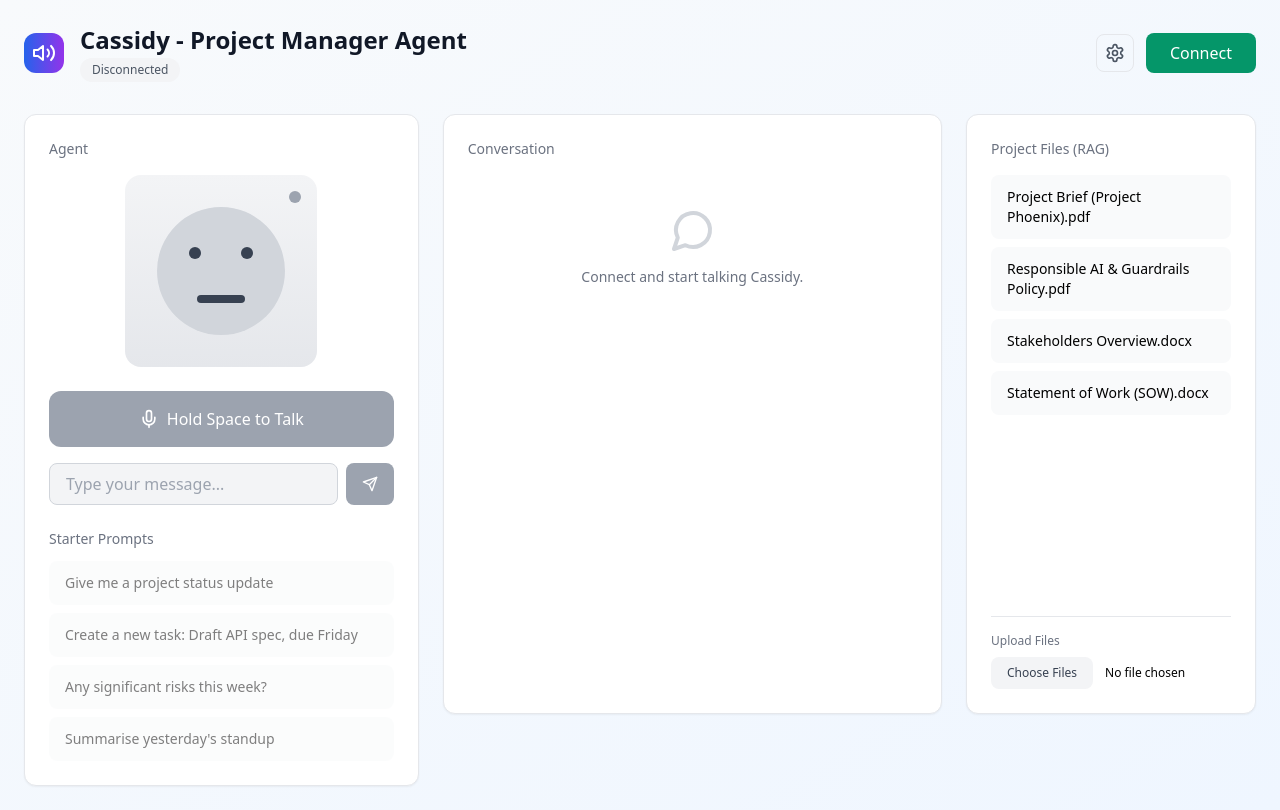
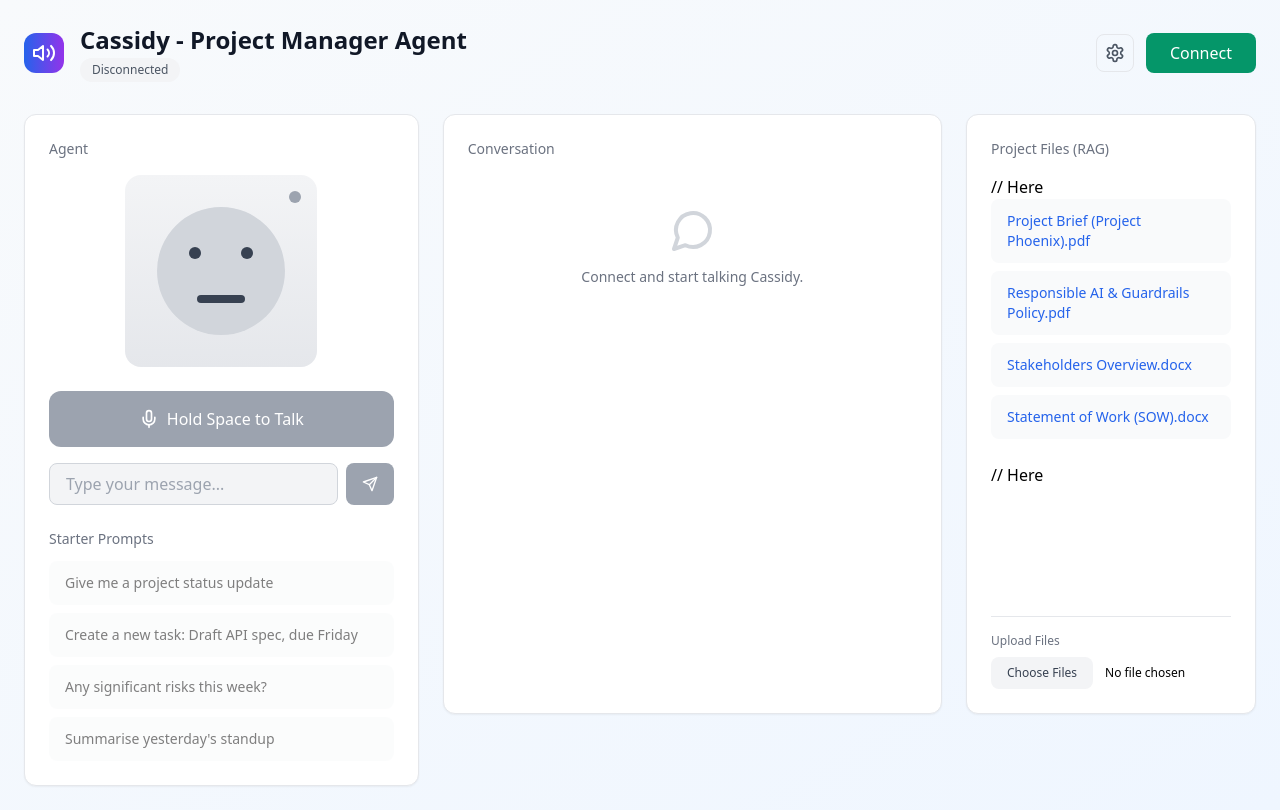
Before and after one commit to automate-build/ultravox-frontend, a React (Create React App) app: page / in a window 1280 px wide. Built offline with nearby package versions, Linux system fonts and the light colour scheme.

Commit message:
Update UltravoxVoiceAgent.js links

```diff
--- a/src/UltravoxVoiceAgent.js
+++ b/src/UltravoxVoiceAgent.js
@@ -488,16 +488,43 @@
             <div className="bg-white rounded-xl shadow-sm border border-gray-200 p-6 h-[600px] flex flex-col">
               <h2 className="text-sm font-medium text-gray-500 mb-4">Project Files (RAG)</h2>
 
-              <div className="space-y-2 mb-6">
-                {projectFiles.map((file, index) => (
-                  <div
-                    key={index}
-                    className="px-4 py-3 bg-gray-50 hover:bg-gray-100 rounded-lg text-sm cursor-pointer transition-colors"
-                  >
-                    {file}
-                  </div>
-                ))}
-              </div>
+            // Here
+          <div className="space-y-2 mb-6">
+  <a
+    href="https://docs.google.com/document/d/your-requirements-doc-id/edit"
+    target="_blank"
+    rel="noopener noreferrer"
+    className="block px-4 py-3 bg-gray-50 hover:bg-blue-50 rounded-lg text-sm transition-colors"
+  >
+    <span className="text-blue-600 hover:text-blue-800">Project Brief (Project Phoenix).pdf</span>
+  </a>
+  <a
+    href="https://docs.google.com/spreadsheets/d/your-risks-sheet-id/edit"
+    target="_blank"
+    rel="noopener noreferrer"
+    className="block px-4 py-3 bg-gray-50 hover:bg-blue-50 rounded-lg text-sm transition-colors"
+  >
+    <span className="text-blue-600 hover:text-blue-800">Responsible AI & Guardrails Policy.pdf</span>
+  </a>
+  <a
+    href="https://docs.google.com/document/d/your-architecture-doc-id/edit"
+    target="_blank"
+    rel="noopener noreferrer"
+    className="block px-4 py-3 bg-gray-50 hover:bg-blue-50 rounded-lg text-sm transition-colors"
+  >
+    <span className="text-blue-600 hover:text-blue-800">Stakeholders Overview.docx</span>
+  </a>
+    <a
+    href="https://docs.google.com/document/d/your-architecture-doc-id/edit"
+    target="_blank"
+    rel="noopener noreferrer"
+    className="block px-4 py-3 bg-gray-50 hover:bg-blue-50 rounded-lg text-sm transition-colors"
+  >
+    <span className="text-blue-600 hover:text-blue-800">Statement of Work (SOW).docx</span>
+  </a>
+</div>
+
+              // Here
 
               <div className="mt-auto pt-4 border-t border-gray-200">
                 <label className="block text-xs text-gray-500 mb-2">Upload Files</label>
```
